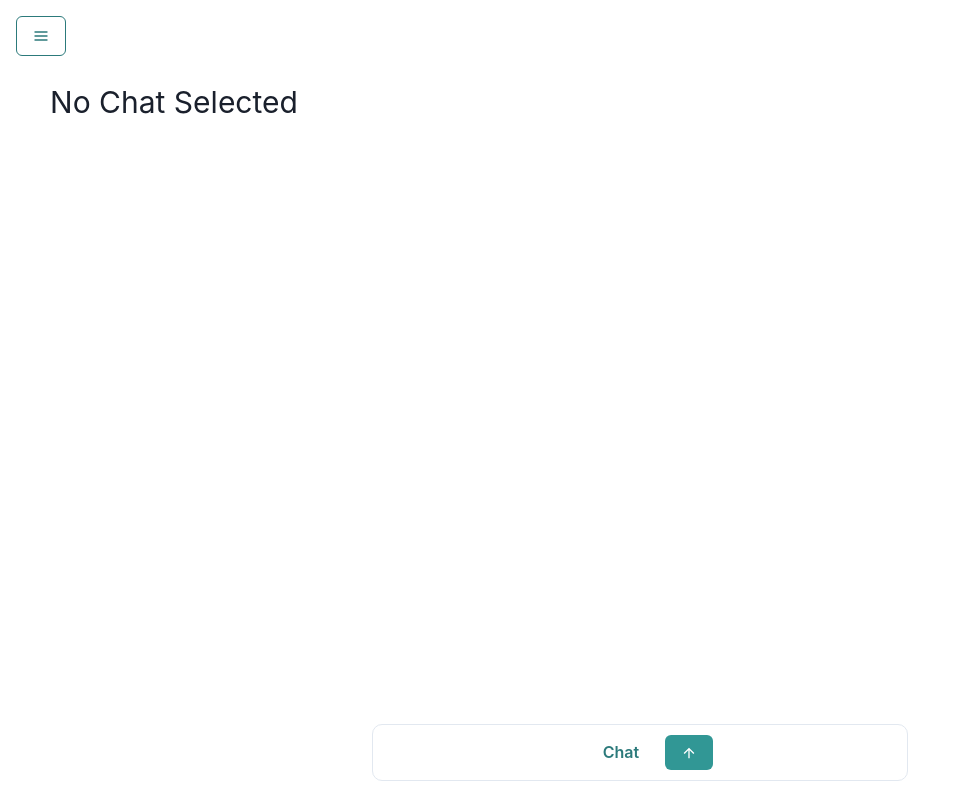
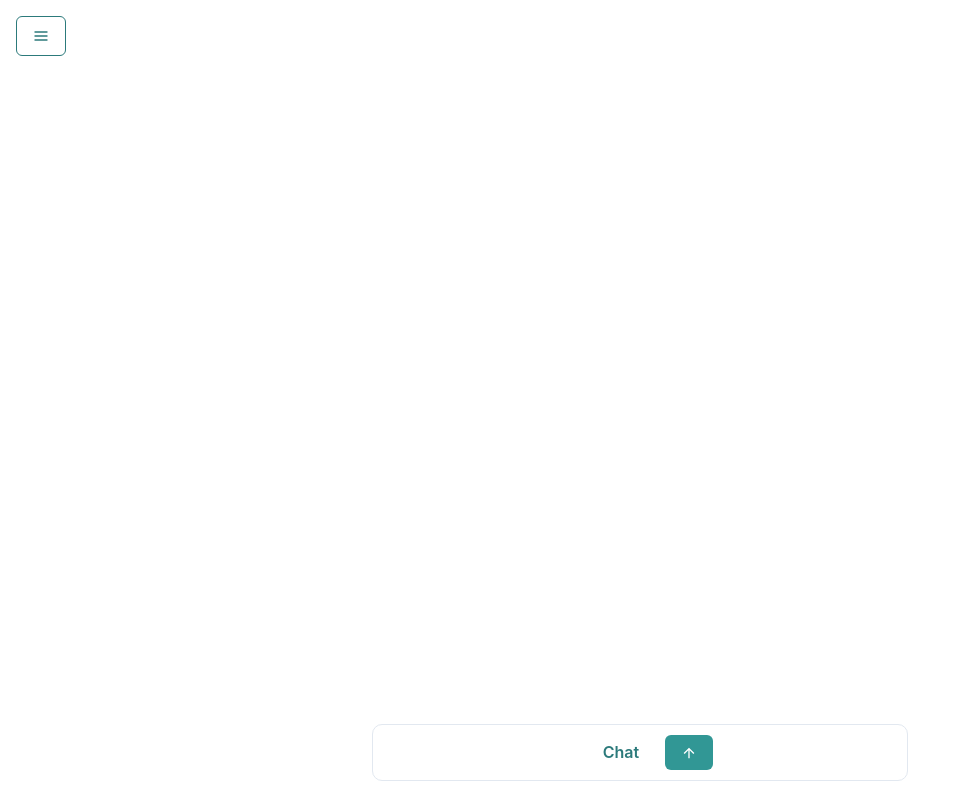
Before and after one commit to Guuzzeji/vidmind-ai, a React (Create React App) app in the folder Frontend/: page / in a window 1280 px wide. Shown: the whole page, without its empty margins (0-955 px from the left). Built offline with nearby package versions, Linux system fonts and the light colour scheme.

Commit message:
Creating slice for chat video list

```diff
--- a/Frontend/src/components/chatdraw/ChatDraw.tsx
+++ b/Frontend/src/components/chatdraw/ChatDraw.tsx
@@ -19,16 +19,22 @@ import { HamburgerIcon, RepeatIcon } from '@chakra-ui/icons'
 
 import ChatHistoryItem from './ChatHistoryItem';
 import AddChatBtn from './AddChatBtn'
-
+import { globalStore } from '../../store'
 
 function ChatHistory() {
     const { isOpen, onOpen, onClose } = useDisclosure()
     const btnRef = React.useRef() as React.RefObject<HTMLButtonElement>;
 
+    const getListOfVideos = globalStore((state: any) => state.getListOfVideos)
+    const setCurrentVideo = globalStore((state: any) => state.setCurrentVideo)
+    const list = globalStore((state: any) => state.chatHistoryList)
+
+    React.useEffect(() => { }, [list])
+
     return (
         <>
             {/**Drawer btn */}
-            <Button variant={"outline"} ref={btnRef} colorScheme='teal' onClick={onOpen}>
+            <Button variant={"outline"} ref={btnRef} colorScheme='teal' onClick={() => { onOpen(); getListOfVideos(); }}>
                 <HamburgerIcon />
             </Button>
 
@@ -43,24 +49,26 @@ function ChatHistory() {
                 <DrawerContent>
                     <DrawerCloseButton />
                     <DrawerHeader>
-                        <Text fontSize={"4xl"}>Chat History</Text>
+                        <Text style={{ userSelect: "none" }} fontSize={"4xl"}>Chat History</Text>
                         <Divider p={1} />
                     </DrawerHeader>
 
                     <DrawerBody>
-                        <List style={{ width: '400px', overflow: 'hidden' }}>
-
+                        <List style={{ width: '400px', overflowY: 'scroll' }}>
+                            {list.map((item: any, i: number) => <ChatHistoryItem key={i} title={item.title} onClick={() => { setCurrentVideo(i); onClose(); }} />)}
                         </List>
                     </DrawerBody>
 
                     <DrawerFooter>
                         <Center p={2}>
                             <ButtonGroup size='sm'>
-                                <Button variant="ghost">
+
+                                <Button onClick={getListOfVideos} variant="ghost">
                                     <RepeatIcon />
                                 </Button>
 
                                 <AddChatBtn />
+
                             </ButtonGroup>
                         </Center>
                     </DrawerFooter>
--- a/Frontend/src/components/chatdraw/ChatHistoryItem.tsx
+++ b/Frontend/src/components/chatdraw/ChatHistoryItem.tsx
@@ -15,14 +15,13 @@ function ChatHistoryItem({ title, onClick }: { title: string, onClick: Function
     }
 
     return (
-        <ListItem>
+        <ListItem style={{ padding: "5px" }}>
             <Button
                 style={{ textAlign: 'left', width: '100%', padding: '5px' }}
                 colorScheme='blackAlpha' variant='ghost' noOfLines={4}
                 onMouseEnter={checkMouseOverTrigger}
                 onMouseLeave={checkMouseOverTrigger}
-                onClick={() => onClick()}
-            >
+                onClick={() => onClick()}>
 
                 <ArrowForwardIcon display={hideArrowIcon} /> {title}
 
--- /dev/null
+++ b/Frontend/src/components/chatdraw/chatHistorySlice.js
@@ -0,0 +1,22 @@
+import axios from 'axios';
+
+export const chatHistory = (set) => ({
+    chatHistoryIsLoading: false,
+    chatHistoryIsError: false,
+    chatHistoryList: [],
+    chatHistoryCurrentVideoIndex: -1,
+    getListOfVideos: async () => {
+        // console.log(set)
+        set(({ isLoading: true }));
+        const res = await axios.get('http://localhost:4200/API/videos');
+        // console.log(res.data);
+
+        set({ chatHistoryList: res.data, chatHistoryIsLoading: true });
+        // set((state) => (console.log(state)));
+    },
+    setCurrentVideo: (itemListId) => {
+        set({ chatHistoryCurrentVideoIndex: itemListId });
+    }
+});
+
+export default chatHistory;
--- a/Frontend/src/screens/Main.tsx
+++ b/Frontend/src/screens/Main.tsx
@@ -5,7 +5,18 @@ import ChatInputBox from '../components/chatbox/ChatInputBox';
 import ChatHistory from '../components/chatdraw/ChatDraw';
 import ChatWindow from '../components/chatbox/ChatWindow';
 
+import { globalStore } from '../store';
+
 function Main() {
+    const videoTitle = globalStore((state: any) => {
+        if (state.chatHistoryCurrentVideoIndex === -1) {
+            return null;
+        }
+
+        let title = state.chatHistoryList[state.chatHistoryCurrentVideoIndex].title;
+        return (title.length > 35) ? title.slice(0, 35) + "..." : title;
+    })
+
     return (
         <ChakraProvider>
             <Flex minWidth='max-content' gap={1}>
@@ -13,7 +24,7 @@ function Main() {
                     <ChatHistory />
                     <br />
                     <br />
-                    <Text style={{ writingMode: 'sideways-lr', textAlign: 'center', userSelect: "none" }} fontSize='3xl'>No Chat Selected</Text>
+                    <Text style={{ writingMode: 'sideways-lr', textAlign: 'center', userSelect: "none" }} fontSize='3xl'>{videoTitle === null ? "" : videoTitle}</Text>
                 </Container>
                 <Container maxWidth={"45vw"} alignSelf={"center"} p={5}>
                     <Box style={{ overflow: 'auto', maskImage: "linear-gradient(0deg, #000 85%, transparent )", }} maxHeight="88vh" height="88vh" minHeight="50h" p={5}>
--- /dev/null
+++ b/Frontend/src/store.js
@@ -0,0 +1,11 @@
+import { create } from 'zustand';
+
+import { inputSlice } from './components/chatbox/inputSlice';
+import chatHistory from './components/chatdraw/chatHistorySlice';
+import messageListSlice from './components/chatmsg/messageListSlice';
+
+export const globalStore = create((...a) => ({
+    // ...inputSlice(set, get, store),
+    ...chatHistory(...a),
+    // ...messageListSlice(set, get, store)
+}));
--- a/Frontend/src/store.ts
+++ /dev/null
@@ -1,6 +0,0 @@
-import { create } from 'zustand'
-import { inputSlice } from './components/chatbox/inputSlice'
-
-export const globalStore = create((...a) => ({
-    ...inputSlice(a),
-}))
```
